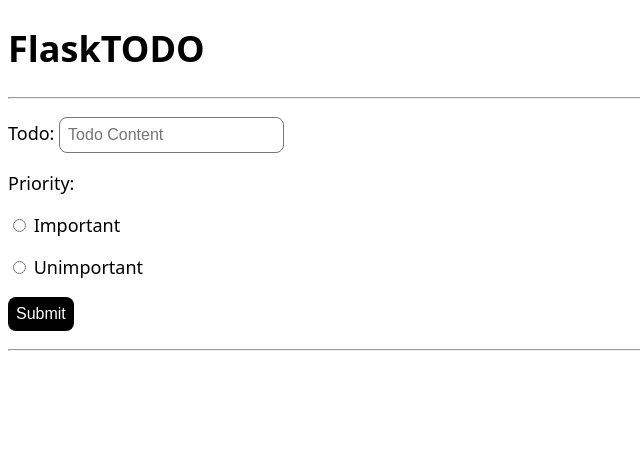
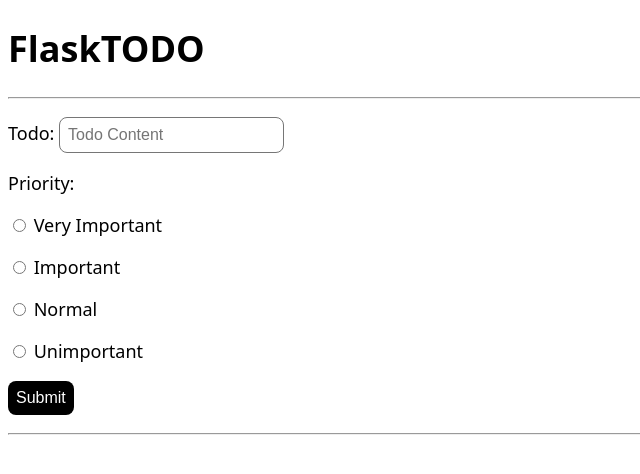
Before and after one commit to DominicBarnett/FinalProject, a Flask app: template templates/index.html in a window 1280 px wide. Shown: the top 474 px of the page, without its empty margins (0-640 px from the left). Run offline with Flask 2, Linux system fonts and the light colour scheme; the template is opened without the code that fills it, so the values that code supplies are empty; parts of the project's set-up code (start-up, migrations or seed data) failed here and were passed over.

Commit message:
Stretch challenges

```diff
--- a/static/styles.css
+++ b/static/styles.css
@@ -25,3 +25,15 @@ input[type=text] {
 	border-radius: 0.5rem;
 	font-size: 1rem;
 }
+.VeryImportant{
+	color: red;
+}
+.Important{
+	color: orange;
+}
+.Normal{
+	color: green;
+}
+.Unimportant{
+	color: blue;
+}
--- a/templates/index.html
+++ b/templates/index.html
@@ -20,13 +20,20 @@
         <p>Priority:</p>
 
         <p><label>
-          <input name="priority" required type="radio" value="Important">
+          <input name="priority" required type="radio" value="Very Important" class="VeryImportant">
+          Very Important</label></p>
+
+        <p><label>
+          <input name="priority" required type="radio" value="Important" class="Important">
           Important</label></p>
 
         <p><label>
-          <input name="priority" required type="radio" value="Unimportant">
+          <input name="priority" required type="radio" value="Normal" class="Normal">
+          Normal</label></p>
+
+        <p><label>
+          <input name="priority" required type="radio" value="Unimportant" class="Unimportant">
           Unimportant</label></p>
-
         </div>
 
 			<p><button type="submit">Submit</button></p>
```
